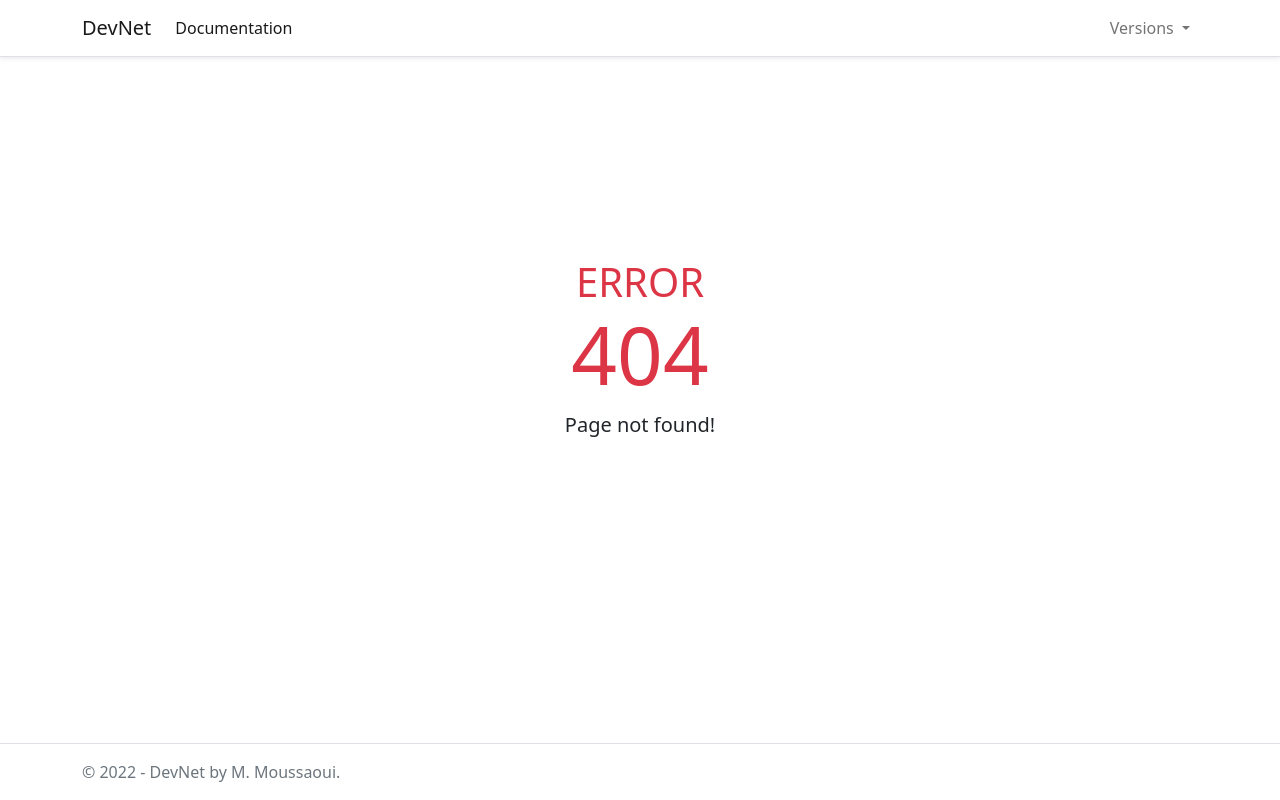
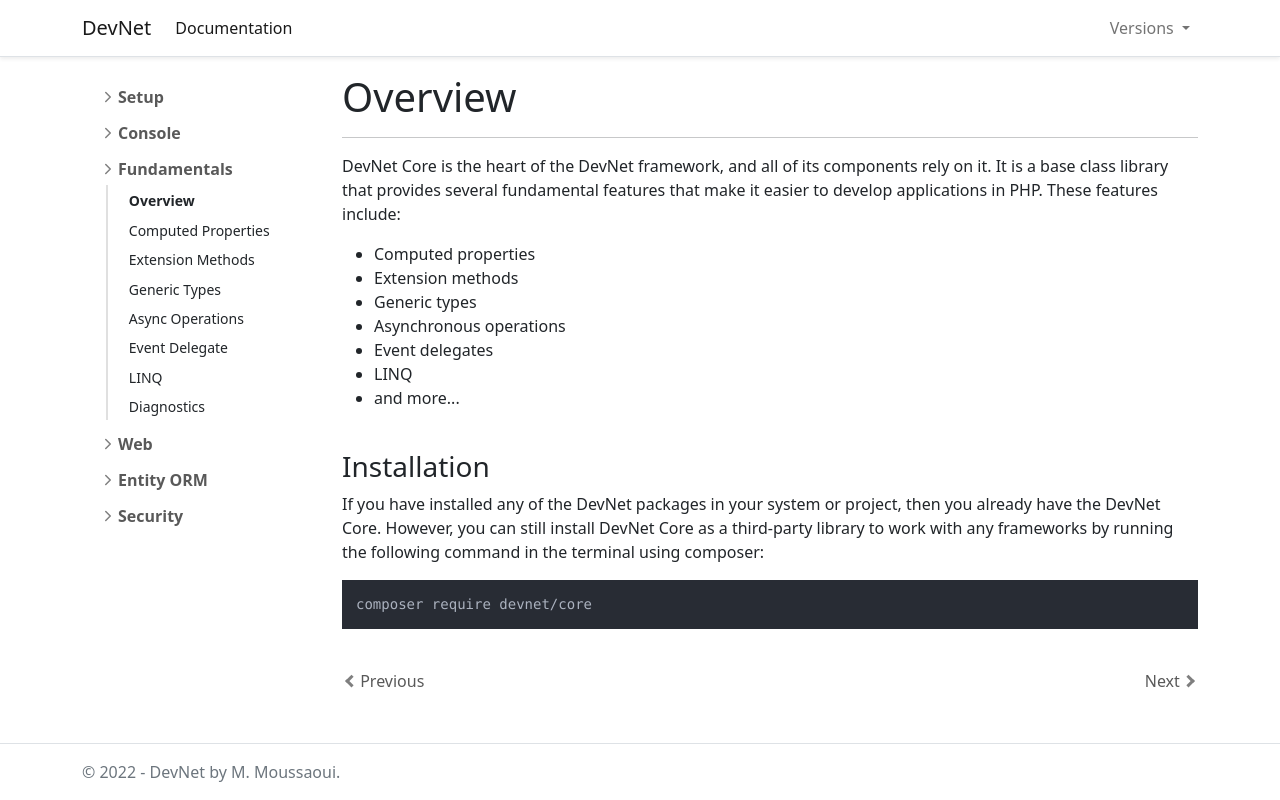
Before and after one commit to DevNet-Framework/devnet-framework.github.io, an Angular app: page /docs/core/overview in a window 1280 px wide. Before the commit this address had no page. Built offline with nearby package versions, Linux system fonts and the light colour scheme.

Commit message:
create core/overview component

```diff
--- a/src/app/core/core-routing.module.ts
+++ b/src/app/core/core-routing.module.ts
@@ -1,7 +1,11 @@
 import { NgModule } from '@angular/core';
 import { RouterModule, Routes } from '@angular/router';
+import { OverviewComponent } from './overview/overview.component';
 
-const routes: Routes = [];
+const routes: Routes = [
+  { path: 'docs/core/overview', component: OverviewComponent },
+  { path: 'docs/core', redirectTo: 'docs/core/overview', pathMatch: 'full' }
+];
 
 @NgModule({
   imports: [RouterModule.forChild(routes)],
--- a/src/app/core/core.module.ts
+++ b/src/app/core/core.module.ts
@@ -2,9 +2,12 @@ import { NgModule } from '@angular/core';
 import { CommonModule } from '@angular/common';
 import { CoreRoutingModule } from './core-routing.module';
 import { SharedModule } from '../shared/shared.module';
+import { OverviewComponent } from './overview/overview.component';
 
 @NgModule({
-  declarations: [],
+  declarations: [
+    OverviewComponent
+  ],
   imports: [
     CommonModule,
     CoreRoutingModule,
--- /dev/null
+++ b/src/app/core/overview/overview.component.html
@@ -0,0 +1,45 @@
+<div class="container pt-3">
+   <div class="row">
+      <div id="sidebar" style="width: 260px;">
+         <app-sidebar></app-sidebar>
+      </div>
+      <div id="content" class="flex-grow-1" style="width: 400px;">
+         <article>
+            <h1>Overview</h1>
+            <hr>
+            <p>
+               DevNet Core is the heart of the DevNet framework, and all of its components rely on it. It is a base class library that provides several fundamental features that make it easier to develop applications in PHP. These features include:
+            </p>
+            <ul>
+               <li>Computed properties</li>
+               <li>Extension methods</li>
+               <li>Generic types</li>
+               <li>Asynchronous operations</li>
+               <li>Event delegates</li>
+               <li>LINQ</li>
+               <li>and more...</li>
+            </ul>
+            <br>
+            <h3>Installation</h3>
+            <p>
+               If you have installed any of the DevNet packages in your system or project, then you already have the DevNet Core. However, you can still install DevNet Core as a third-party library to work with any frameworks by running the following command in the terminal using composer:
+            </p>
+            <pre><code class="language-shell">composer require devnet/core</code></pre>
+         </article>
+         <nav class="no-print" aria-label="Page navigation">
+            <ul class="nav-page">
+               <li class="nav-page-item">
+                  <a class="nav-page-link" routerLink="/docs/console/command">
+                     <i class="chevron left"></i> Previous
+                  </a>
+               </li>
+               <li class="nav-page-item">
+                  <a class="nav-page-link" routerLink="/docs/core/properties">
+                     Next <i class="chevron right"></i>
+                  </a>
+               </li>
+            </ul>
+         </nav>
+      </div>
+   </div>
+</div>
--- /dev/null
+++ b/src/app/core/overview/overview.component.ts
@@ -0,0 +1,17 @@
+import { Component, OnInit } from '@angular/core';
+import hljs from 'highlight.js/lib/common';
+
+@Component({
+  selector: 'core-overview',
+  templateUrl: './overview.component.html',
+  styleUrls: ['./overview.component.css']
+})
+export class OverviewComponent implements OnInit {
+
+  constructor() { }
+
+  ngOnInit(): void {
+    hljs.highlightAll();
+  }
+
+}
--- a/src/app/shared/sidebar/sidebar.component.html
+++ b/src/app/shared/sidebar/sidebar.component.html
@@ -34,10 +34,10 @@
                <li><a class="link-dark d-inline-flex text-decoration-none rounded" routerLink="/docs/core/overview" routerLinkActive="fw-bold">Overview</a></li>
                <li><a class="link-dark d-inline-flex text-decoration-none rounded" routerLink="/docs/core/properties" routerLinkActive="fw-bold">Computed Properties</a></li>
                <li><a class="link-dark d-inline-flex text-decoration-none rounded" routerLink="/docs/core/extension" routerLinkActive="fw-bold">Extension Methods</a></li>
-               <li><a class="link-dark d-inline-flex text-decoration-none rounded" routerLink="/docs/core/linq" routerLinkActive="fw-bold">Linq Data Query</a></li>
-               <li><a class="link-dark d-inline-flex text-decoration-none rounded" routerLink="/docs/core/generics" routerLinkActive="fw-bold">Generic Classes</a></li>
-               <li><a class="link-dark d-inline-flex text-decoration-none rounded" routerLink="/docs/core/asynchronous" routerLinkActive="fw-bold">Asynchronous Tasks</a></li>
+               <li><a class="link-dark d-inline-flex text-decoration-none rounded" routerLink="/docs/core/generics" routerLinkActive="fw-bold">Generic Types</a></li>
+               <li><a class="link-dark d-inline-flex text-decoration-none rounded" routerLink="/docs/core/asynchronous" routerLinkActive="fw-bold">Async Operations</a></li>
                <li><a class="link-dark d-inline-flex text-decoration-none rounded" routerLink="/docs/core/delegate" routerLinkActive="fw-bold">Event Delegate</a></li>
+               <li><a class="link-dark d-inline-flex text-decoration-none rounded" routerLink="/docs/core/linq" routerLinkActive="fw-bold">LINQ</a></li>
                <li><a class="link-dark d-inline-flex text-decoration-none rounded" routerLink="/docs/core/diagnostics" routerLinkActive="fw-bold">Diagnostics</a></li>
             </ul>
          </div>
```
Also changed, not shown: src/app/core/overview/overview.component.css (added), 1 other file (tests, documents, lock files or other folders).
